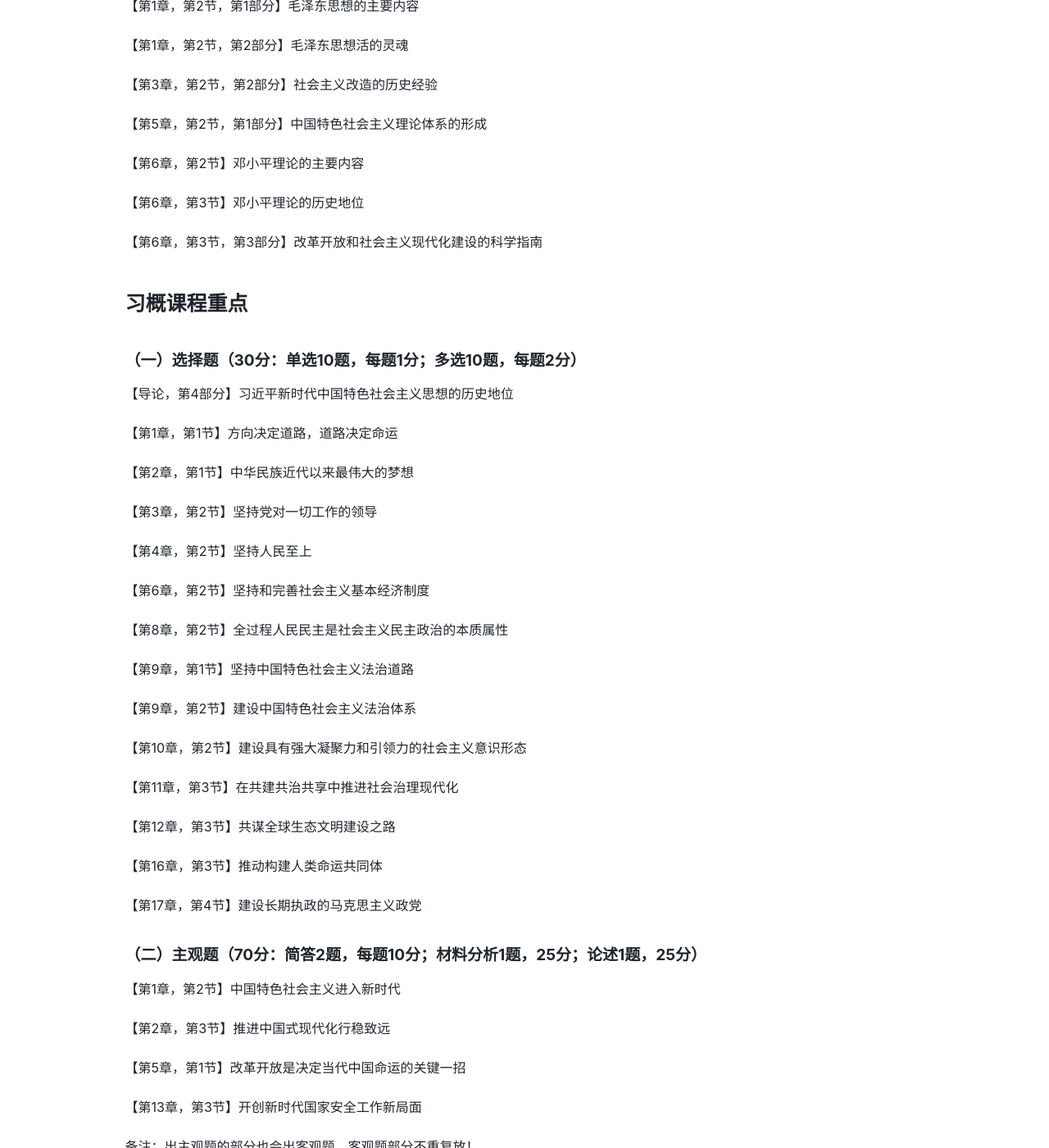
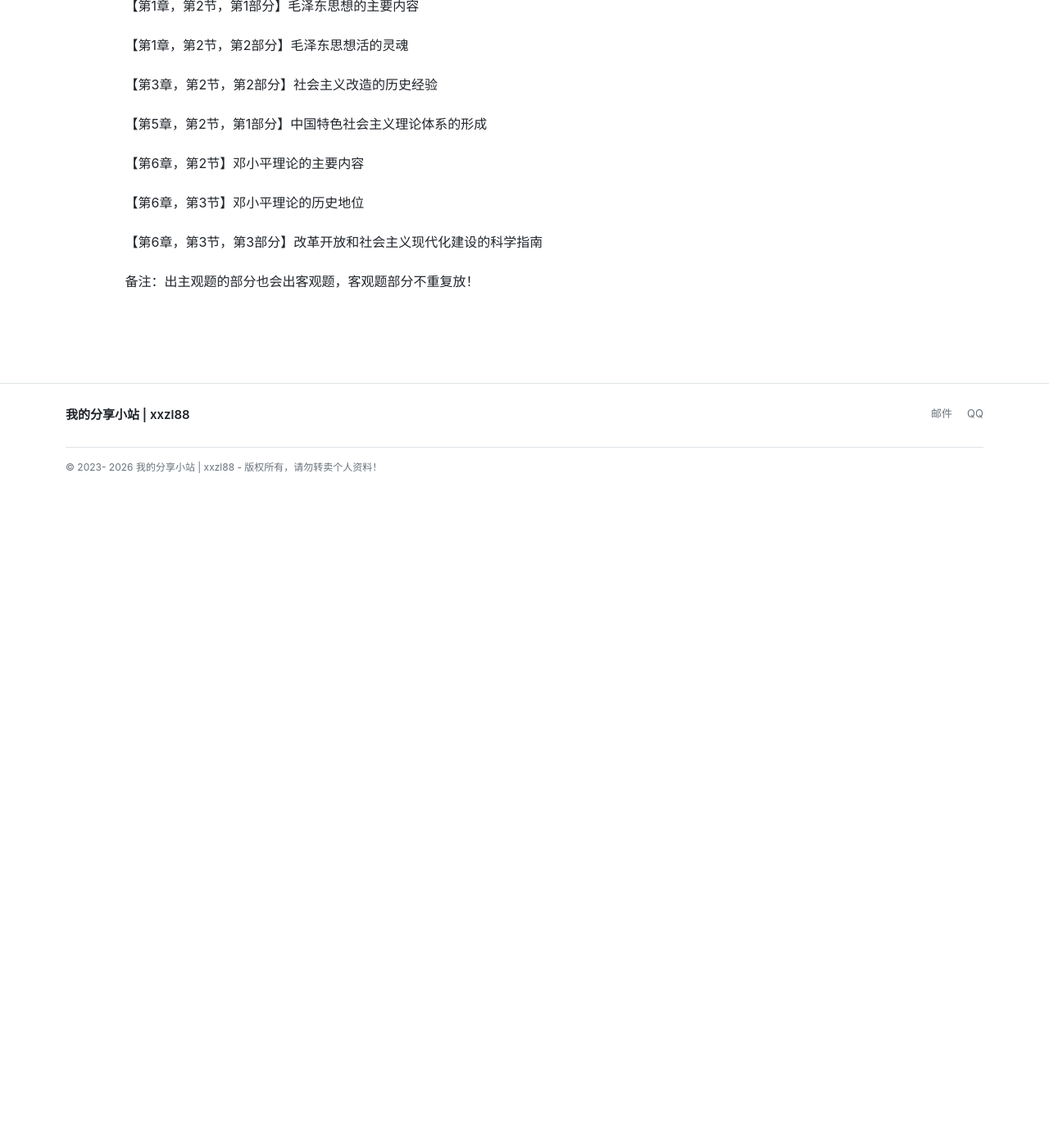
Before and after one commit to xxzl88/csu, a Jekyll site: the page built from _posts/2026-06-11-index.md, in a window 1280 px wide and 1400 px high, scrolled down 2131 px. Shown: the whole window at 82% size. Built offline with Jekyll 4.4.1, drawn with Linux system fonts in a browser that asks for light colours; our own code applies the rules of GitHub Pages for plain Markdown files; after the commit the page ends 2724 px from its top, so only the background shows below that.

Commit message:
Update 2026-06-11-index.md

```diff
--- a/_posts/2026-06-11-index.md
+++ b/_posts/2026-06-11-index.md
@@ -83,43 +82,5 @@ featured: false
 【第6章，第3节】邓小平理论的历史地位
 
 【第6章，第3节，第3部分】改革开放和社会主义现代化建设的科学指南
-## 习概课程重点
-### （一）选择题（30分：单选10题，每题1分；多选10题，每题2分）
-【导论，第4部分】习近平新时代中国特色社会主义思想的历史地位
-
-【第1章，第1节】方向决定道路，道路决定命运
-
-【第2章，第1节】中华民族近代以来最伟大的梦想
-
-【第3章，第2节】坚持党对一切工作的领导
-
-【第4章，第2节】坚持人民至上
-
-【第6章，第2节】坚持和完善社会主义基本经济制度
-
-【第8章，第2节】全过程人民民主是社会主义民主政治的本质属性
-
-【第9章，第1节】坚持中国特色社会主义法治道路
-
-【第9章，第2节】建设中国特色社会主义法治体系
-
-【第10章，第2节】建设具有强大凝聚力和引领力的社会主义意识形态
-
-【第11章，第3节】在共建共治共享中推进社会治理现代化
-
-【第12章，第3节】共谋全球生态文明建设之路
-
-【第16章，第3节】推动构建人类命运共同体
-
-【第17章，第4节】建设长期执政的马克思主义政党
-
-### （二）主观题（70分：简答2题，每题10分；材料分析1题，25分；论述1题，25分）
-【第1章，第2节】中国特色社会主义进入新时代
-
-【第2章，第3节】推进中国式现代化行稳致远
-
-【第5章，第1节】改革开放是决定当代中国命运的关键一招
-
-【第13章，第3节】开创新时代国家安全工作新局面
 
 备注：出主观题的部分也会出客观题，客观题部分不重复放！
```
Also changed, not shown: other parts of _posts/2026-06-11-index.md (+1 -2 lines).
